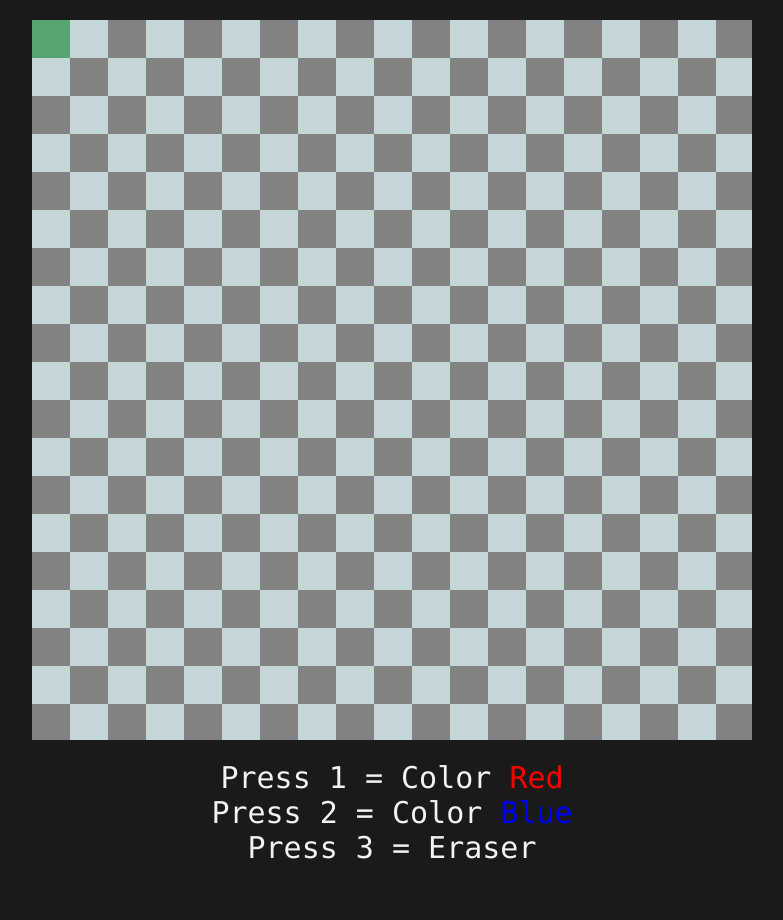
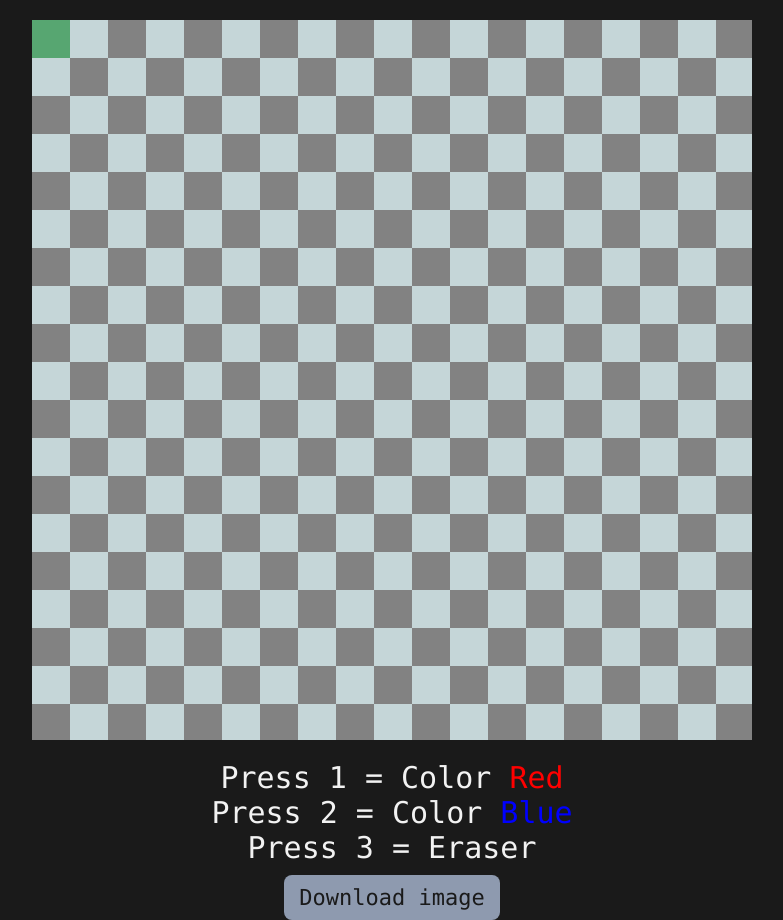
Before and after one commit to Zermil/TS-Paint, a plain HTML site: page index.html in a window 1280 px wide. Shown: the whole page, without its empty margins (248-1031 px from the left). Before the commit the page ends 865 px from the top, so only its background shows below. Drawn offline with Linux system fonts and the light colour scheme.

Commit message:
Add download button

```diff
--- a/css/main.css
+++ b/css/main.css
@@ -1,5 +1,6 @@
 * {
   box-sizing: border-box;
+  font-family: "Consolas", sans-serif;
   padding: 0;
   margin: 0;
 }
@@ -7,7 +8,7 @@
 body {
   background-color: #1a1a1a;
   color: #f2f2f2;
-  font-family: "Consolas", sans-serif;
+  text-align: center;
 }
 
 canvas {
@@ -16,6 +17,17 @@ canvas {
 }
 
 .instruction {
-  text-align: center;
   font-size: 30px;
+  margin: 10px 0;
 }
+
+#download-btn {
+  outline: none;
+  border: none;
+  font-size: 22px;
+  padding: 10px 15px;
+  cursor: pointer;
+  border-radius: 8px;
+  background-color: #8E9AAF;
+  color: #1a1a1a;
+}
--- a/index.html
+++ b/index.html
@@ -5,6 +5,7 @@
   <meta http-equiv="X-UA-Compatible" content="IE=edge" />
   <meta name="viewport" content="width=device-width, initial-scale=1.0" />
   <link rel="stylesheet" href="./css/main.css" />
+  <script src="./js/utils.js"></script>
   <script src="./js/main.js"></script>
   <title>Map-Editor -- Fork</title>
 </head>
@@ -16,5 +17,7 @@
     <p>Press 2 = Color <span style="color: blue;">Blue</span></p>
     <p>Press 3 = Eraser</p>
   </div>
+
+  <button id="download-btn" type="button">Download image</button>
 </body>
 </html>
```
